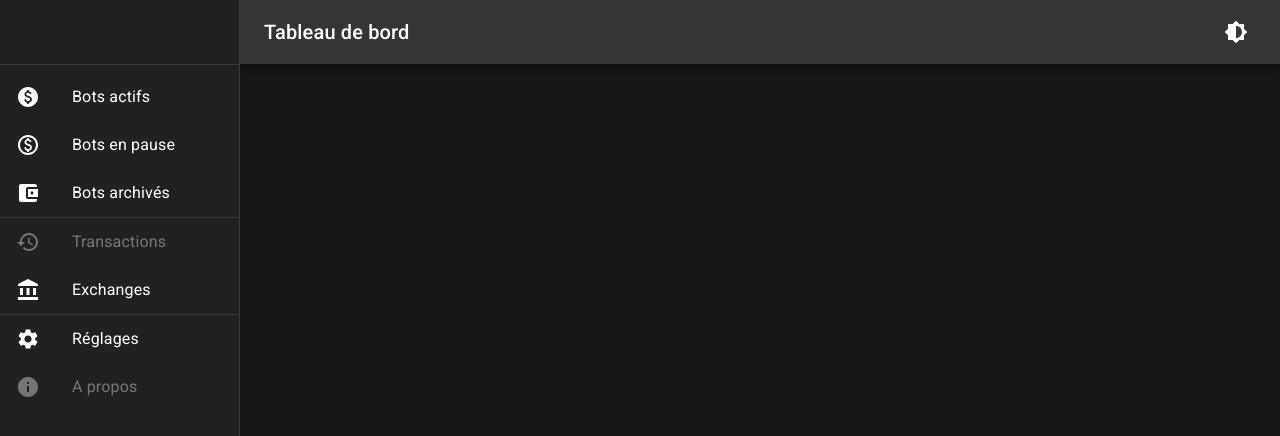
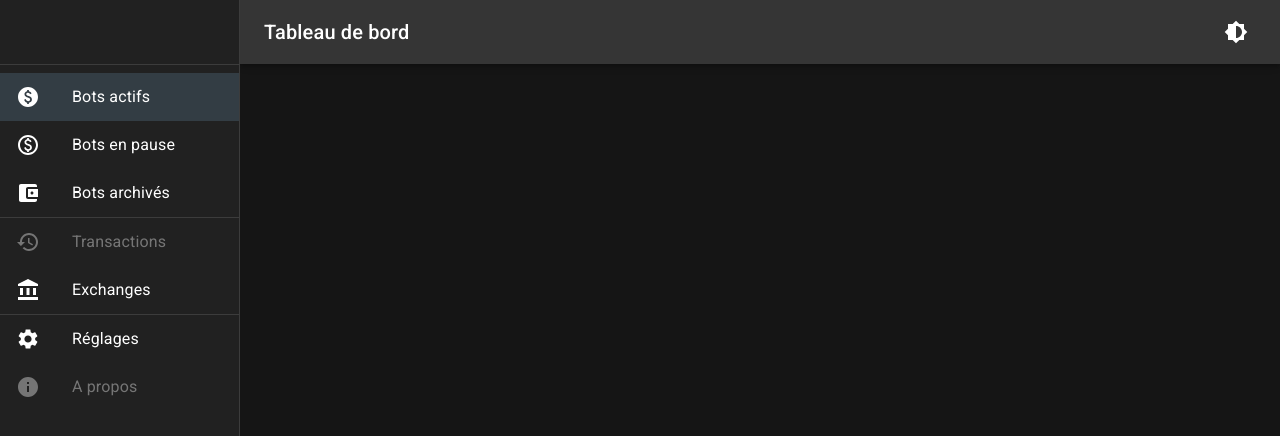
Before and after one commit to jessy-bgl/swealy, a React (Create React App) app in the folder client/: page / in a window 1280 px wide. Shown: the top 436 px of the page. Built offline with nearby package versions, Linux system fonts and the light colour scheme.

Commit message:
navigation drawer item selection added

```diff
--- a/client/src/views/navigation/NavigationDrawer.tsx
+++ b/client/src/views/navigation/NavigationDrawer.tsx
@@ -1,4 +1,5 @@
 import { useTranslation } from "react-i18next";
+import { useNavigate } from "react-router-dom";
 
 import { Box, Divider, List, Drawer } from "@mui/material";
 // import DashboardIcon from "@mui/icons-material/Dashboard";
@@ -11,6 +12,7 @@ import InactiveDcaIcon from "@mui/icons-material/PaidOutlined";
 import ArchivedDcaIcon from "@mui/icons-material/AccountBalanceWallet";
 
 import ListItemWithIcon from "./components/ListItemTextIcon";
+import { useState } from "react";
 
 interface Props {
   drawerWidth: number;
@@ -20,6 +22,18 @@ interface Props {
 
 export default function NavigationDrawer(props: Props) {
   const { t } = useTranslation("navigation");
+
+  const navigate = useNavigate();
+
+  const [selectedItem, setSelectedItem] = useState("activeDcas");
+
+  const handleClickItem = (name, linkToNavigate?) => {
+    if (linkToNavigate) {
+      setSelectedItem(name);
+      props.handleDrawerToggle();
+      navigate(linkToNavigate);
+    }
+  };
 
   const drawer = (
     <div>
@@ -37,48 +51,48 @@ export default function NavigationDrawer(props: Props) {
         <ListItemWithIcon
           name={t("activeDcas")}
           muiIcon={<ActiveDcaIcon />}
-          linkToNavigate="/dca/active"
-          closeDrawer={props.handleDrawerToggle}
+          onClick={() => handleClickItem("activeDcas", "/dca/active")}
+          selected={selectedItem === "activeDcas"}
         />
         <ListItemWithIcon
           name={t("pausedDcas")}
           muiIcon={<InactiveDcaIcon />}
-          linkToNavigate="/dca/paused"
-          closeDrawer={props.handleDrawerToggle}
+          onClick={() => handleClickItem("pausedDcas", "/dca/paused")}
+          selected={selectedItem === "pausedDcas"}
         />
         <ListItemWithIcon
           name={t("archivedDcas")}
           muiIcon={<ArchivedDcaIcon />}
-          linkToNavigate="/dca/archived"
-          closeDrawer={props.handleDrawerToggle}
+          onClick={() => handleClickItem("archivedDcas", "/dca/archived")}
+          selected={selectedItem === "archivedDcas"}
         />
         <Divider />
         <ListItemWithIcon
           disabled
           name={t("transactions")}
           muiIcon={<TransactionsIcon />}
-          linkToNavigate="/transactions"
-          closeDrawer={props.handleDrawerToggle}
+          onClick={() => handleClickItem("transactions", "/transactions")}
+          selected={selectedItem === "transactions"}
         />
         <ListItemWithIcon
           name={t("exchanges")}
           muiIcon={<ExchangeIcon />}
-          linkToNavigate="/exchanges"
-          closeDrawer={props.handleDrawerToggle}
+          onClick={() => handleClickItem("exchanges", "/exchanges")}
+          selected={selectedItem === "exchanges"}
         />
         <Divider />
         <ListItemWithIcon
           name={t("settings")}
           muiIcon={<SettingsIcon />}
-          linkToNavigate="/settings"
-          closeDrawer={props.handleDrawerToggle}
+          onClick={() => handleClickItem("settings", "/settings")}
+          selected={selectedItem === "settings"}
         />
         <ListItemWithIcon
           disabled
           name={t("about")}
           muiIcon={<AboutIcon />}
-          linkToNavigate="/about"
-          closeDrawer={props.handleDrawerToggle}
+          onClick={() => handleClickItem("about", "/about")}
+          selected={selectedItem === "about"}
         />
       </List>
     </div>
--- a/client/src/views/navigation/components/ListItemTextIcon.tsx
+++ b/client/src/views/navigation/components/ListItemTextIcon.tsx
@@ -1,26 +1,21 @@
 import { ListItem, ListItemIcon, ListItemText } from "@mui/material";
-import { useNavigate } from "react-router-dom";
 
 interface ListItemWithIconProps {
   name: string;
   muiIcon: any;
-  closeDrawer: Function;
-  linkToNavigate?: string;
+  onClick: any;
   disabled?: boolean;
+  selected?: boolean;
 }
 
 const ListItemTextIcon = (props: ListItemWithIconProps) => {
-  const navigate = useNavigate();
-
-  const handleClick = () => {
-    if (props.linkToNavigate) {
-      props.closeDrawer();
-      navigate(props.linkToNavigate);
-    }
-  };
-
   return (
-    <ListItem button disabled={props.disabled} onClick={handleClick}>
+    <ListItem
+      button
+      disabled={props.disabled}
+      onClick={props.onClick}
+      selected={props.selected}
+    >
       <ListItemIcon>{props.muiIcon}</ListItemIcon>
       <ListItemText primary={props.name} />
     </ListItem>
```
